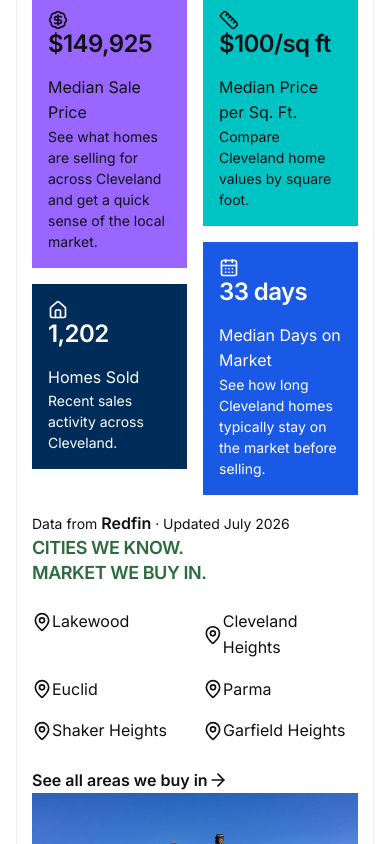
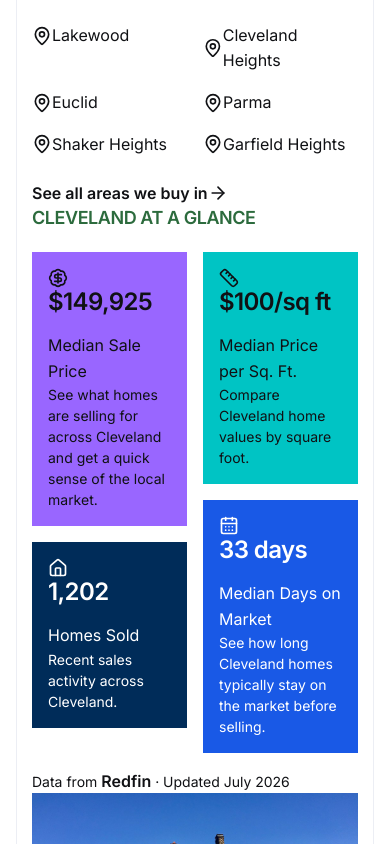
Before and after one commit to YHICAdmin/your-house-in-cash, a Next.js app: page / in a window 390 px wide. Shown: the part 5720-6564 px from the top of the page. Built offline with nearby package versions, Linux system fonts and the light colour scheme.

Commit message:
fix: place nearby areas below the map on mobile

```diff
--- a/src/components/area/area-local.module.css
+++ b/src/components/area/area-local.module.css
@@ -6,12 +6,12 @@
   row-gap: 0;
 }
 
-.leftFlow,
-.rightFlow {
-  display: flex;
+.map,
+.nearbyAreas,
+.statistics,
+.localMarket {
   min-width: 0;
   grid-column: 1 / -1;
-  flex-direction: column;
 }
 
 .intro {
@@ -222,11 +222,38 @@
 }
 
 @media (min-width: 768px) {
-  .leftFlow {
+  .layout {
+    /* The flexible middle track preserves the staggered column flows. */
+    grid-template-rows: auto auto minmax(0, 1fr) auto;
+  }
+
+  .map {
+    grid-row: 2 / 4;
+    align-self: start;
+  }
+
+  .statistics {
+    grid-row: 4;
+    align-self: start;
+  }
+
+  .map,
+  .statistics {
     grid-column: 1 / span 4;
   }
 
-  .rightFlow {
+  .nearbyAreas {
+    grid-row: 2;
+    align-self: start;
+  }
+
+  .localMarket {
+    grid-row: 3 / 5;
+    align-self: start;
+  }
+
+  .nearbyAreas,
+  .localMarket {
     grid-column: 5 / span 4;
   }
 
@@ -263,30 +290,20 @@
 }
 
 @media (min-width: 1200px) {
-  .leftFlow {
-    display: grid;
-    align-content: start;
-    grid-column: 1 / span 5;
-    grid-template-columns: subgrid;
-  }
-
-  .map {
+  .map,
+  .statistics {
     grid-column: 1 / span 5;
   }
 
-  .statistics {
-    grid-column: 1 / -1;
-  }
-
-  .rightFlow {
-    display: grid;
+  .nearbyAreas,
+  .localMarket {
     grid-column: 7 / span 6;
-    grid-template-rows: auto minmax(0, 1fr);
   }
 
   .localMarket {
     display: grid;
     min-height: 0;
+    align-self: stretch;
     grid-template-rows: minmax(0, 1fr);
   }
 
--- a/src/components/area/area-local.tsx
+++ b/src/components/area/area-local.tsx
@@ -84,7 +84,6 @@ export function AreaLocal({ area }: AreaLocalProps) {
           </p>
         </div>
 
-        <div className={styles.leftFlow}>
         <div className={styles.map}>
           <div className={styles.mapFrame}>
             <LocalMap
@@ -98,6 +97,33 @@ export function AreaLocal({ area }: AreaLocalProps) {
               We buy houses throughout {area.city} and nearby cities.
             </span>
           </p>
+        </div>
+
+        <div className={styles.nearbyAreas}>
+          <h3 className={`${styles.nearbyHeading} text-heading-3`}>
+            CITIES WE KNOW.
+            <br />
+            MARKET WE BUY IN.
+          </h3>
+
+          <ul className={styles.nearbyGrid}>
+            {area.nearbyCities.map((city) => (
+              <li key={city.slug}>
+                <a
+                  className={`${styles.nearbyLink} text-body`}
+                  href={getAreaPagePath(city.slug)}
+                >
+                  <MapPin aria-hidden="true" size={20} />
+                  <span>{city.name}</span>
+                </a>
+              </li>
+            ))}
+          </ul>
+
+          <TextLink href="/areas-we-buy-in">
+            See all areas we buy in
+            <ArrowRight aria-hidden="true" size={20} />
+          </TextLink>
         </div>
 
         <div className={styles.statistics}>
@@ -147,35 +173,6 @@ export function AreaLocal({ area }: AreaLocalProps) {
             · Updated {area.statistics.dataPeriod}
           </p>
         </div>
-        </div>
-
-        <div className={styles.rightFlow}>
-          <div className={styles.nearbyAreas}>
-            <h3 className={`${styles.nearbyHeading} text-heading-3`}>
-              CITIES WE KNOW.
-              <br />
-              MARKET WE BUY IN.
-            </h3>
-
-            <ul className={styles.nearbyGrid}>
-              {area.nearbyCities.map((city) => (
-                <li key={city.slug}>
-                  <a
-                    className={`${styles.nearbyLink} text-body`}
-                    href={getAreaPagePath(city.slug)}
-                  >
-                    <MapPin aria-hidden="true" size={20} />
-                    <span>{city.name}</span>
-                  </a>
-                </li>
-              ))}
-            </ul>
-
-            <TextLink href="/areas-we-buy-in">
-              See all areas we buy in
-              <ArrowRight aria-hidden="true" size={20} />
-            </TextLink>
-          </div>
 
         <figure className={styles.localMarket}>
           <div className={styles.marketPhotoFrame}>
@@ -194,7 +191,6 @@ export function AreaLocal({ area }: AreaLocalProps) {
           </div>
         </figure>
       </div>
-      </div>
     </section>
   );
 }
```
Also changed, not shown: project-documentation/website-specification/area-page.md (+8 -6 lines). Lines whose indentation alone changed are shown as unchanged.
